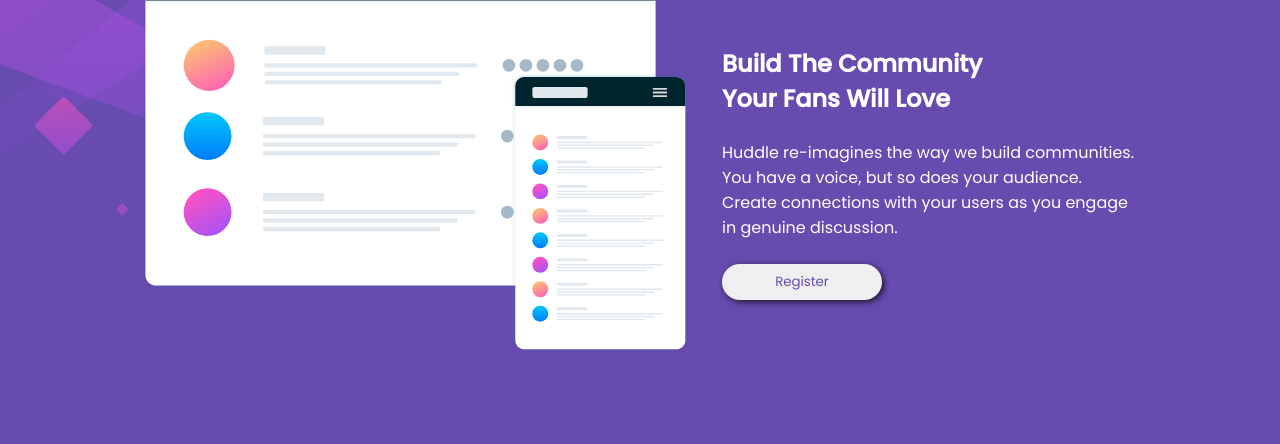
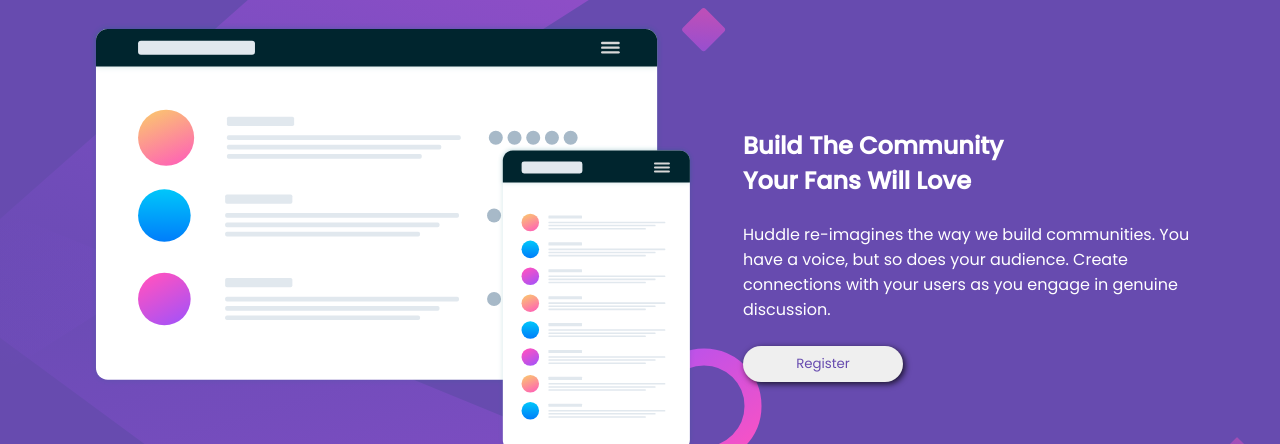
Before and after one commit to teju-doyin/huddle-landing-page, a plain HTML site: page index.html in a window 1280 px wide. Shown: the part 157-601 px from the top of the page. Drawn offline with Linux system fonts and the light colour scheme.

Commit message:
minor changes

```diff
--- a/huddle.scss
+++ b/huddle.scss
@@ -5,7 +5,7 @@
  font-family: "Poppins", sans-serif;
 }
 body{
-    // height: 100vh;
+    height: 100vh;
     display: flex;
     justify-content: center;
     align-items: center;
@@ -19,7 +19,7 @@
 }
 .body-container{
     width: 90%;
-
+    overscroll-behavior-y: none;
     max-width: 500px;
     margin: 0 auto ;
     color: white;
@@ -82,15 +82,19 @@
     }
 }
 @media screen and (min-width: 780px) {
+    body{
+        background-image: url('images/bg-desktop.svg');
+
+    }
     .body-container {
-      max-width: 1000px;
+      max-width: 1100px;
     //   background-color: green;
 
       .right{
         // background-color: pink;
         display: flex !important;
         flex-direction: row;
-        gap: 2rem;
+        gap: 3rem;
       }
       .illustration{
         width:  55% !important;
```
Also changed, not shown: huddle.css, 1 other file.
